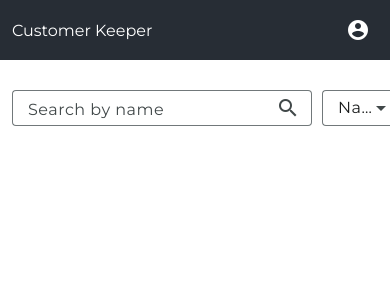
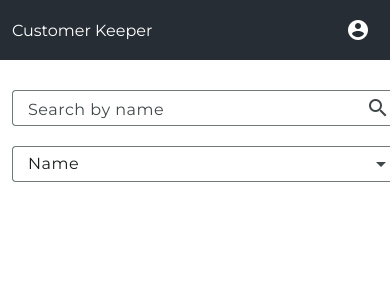
Before and after one commit to lorenzomiscoli/customer-keeper, an Angular app in the folder frontend/: page / in a window 390 px wide. Shown: the top 300 px of the page. Built offline with nearby package versions, Linux system fonts and the light colour scheme; no server answers.

Commit message:
handle filters design in mobile view

```diff
--- a/frontend/src/app/layouts/home/components/search-filter/search-filter.component.scss
+++ b/frontend/src/app/layouts/home/components/search-filter/search-filter.component.scss
@@ -1,13 +1,22 @@
+@use "../../../../../app/styles/_media-queries.scss" as media;
+
 .filter-form {
   display: flex;
+  flex-direction: column;
+}
+
+@include media.respond-above(md) {
+  .filter-form {
+    flex-direction: row;
     justify-content: flex-end;
     column-gap: 10px;
   }
 
   .long-mat-form-field {
-  min-width: 300px;
+    width: 300px;
   }
 
   .small-mat-form-field {
     width: 200px;
   }
+}
```
Lines whose indentation alone changed are shown as unchanged.
